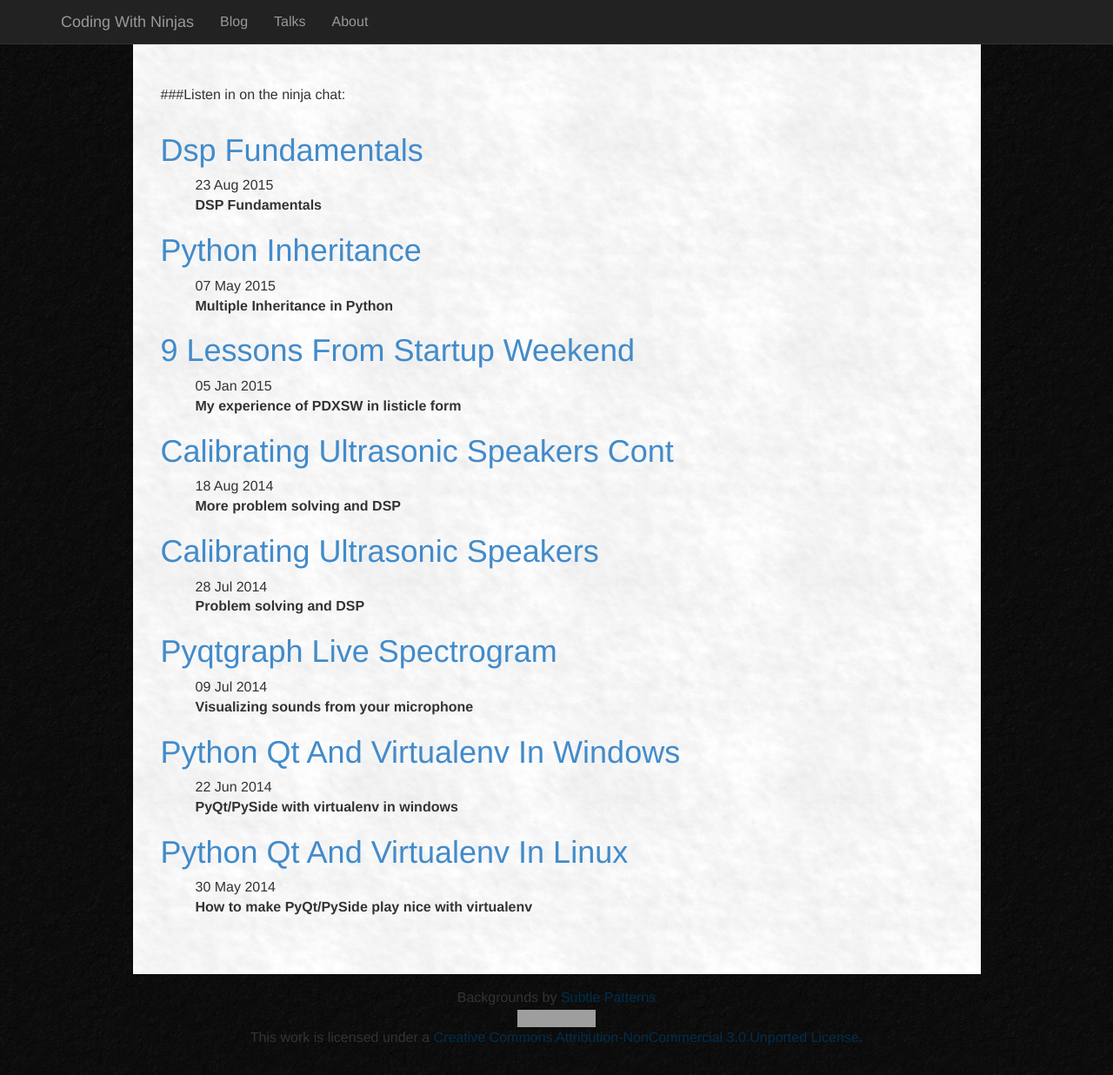
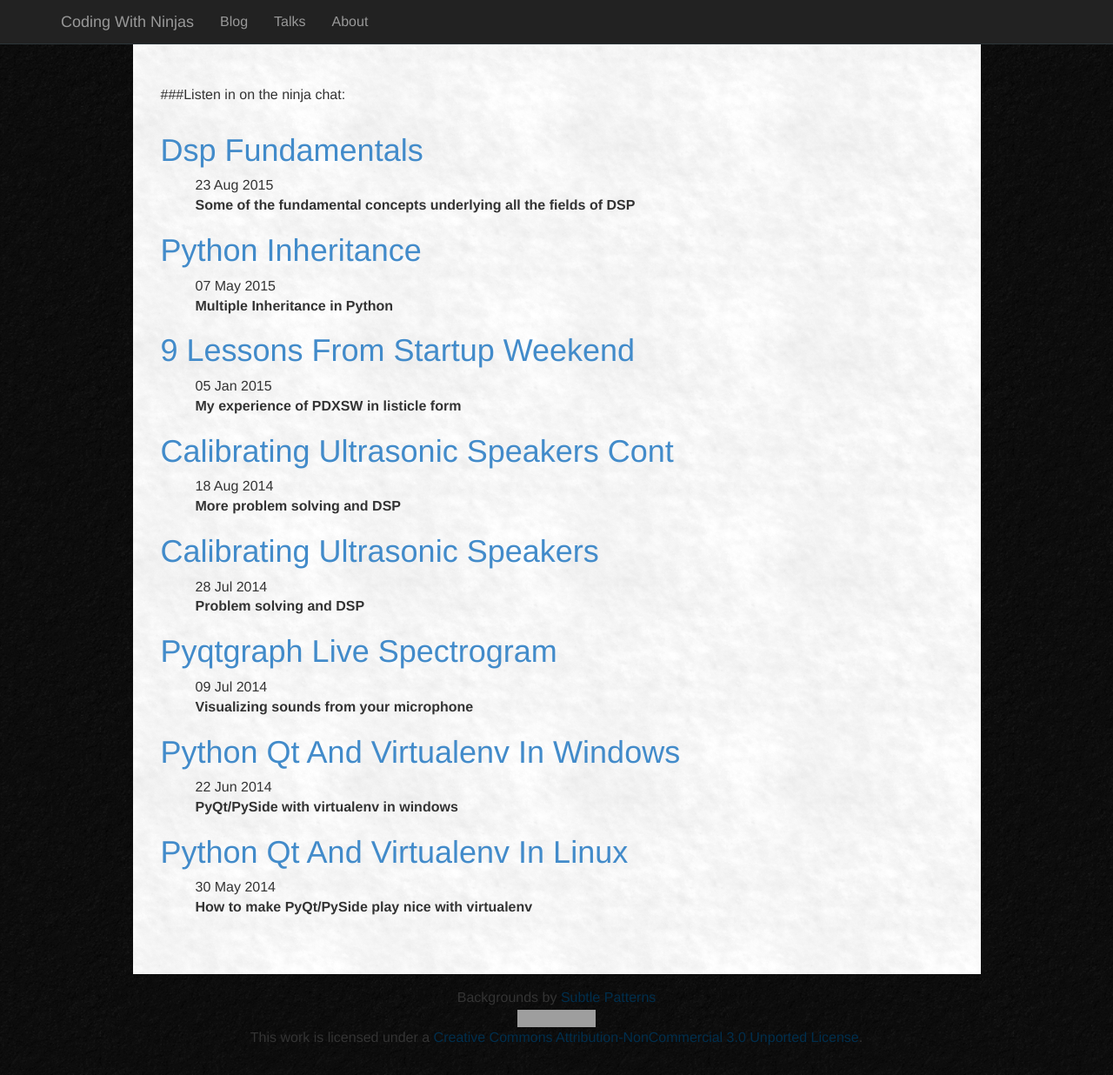
Before and after one commit to boylea/boylea.github.io, a Jekyll site: the page built from blog_list.md, in a window 1280 px wide and 1236 px high. Shown: the whole window at 87% size. Built offline with Jekyll 4.4.1, drawn with Linux system fonts in a browser that asks for light colours; grey boxes are pictures that could not be loaded.

Commit message:
Improve subtitle for DSP fundamentals post

```diff
--- a/_posts/2015-08-23-DSP-fundamentals.md
+++ b/_posts/2015-08-23-DSP-fundamentals.md
@@ -1,6 +1,6 @@
 ---
 layout: default
-short: DSP Fundamentals
+short: Some of the fundamental concepts underlying all the fields of DSP
 comments: True
 css: /css/dsp.css
 other : someval
```
